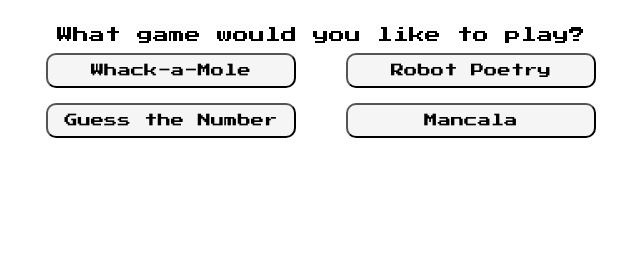
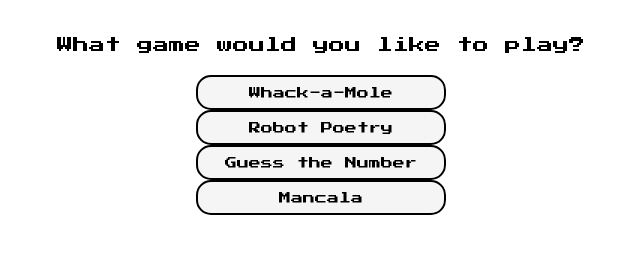
Before and after one commit to bethanyallen42/Webcade, a plain HTML site: page index.html in a window 1280 px wide. Shown: the part 139-392 px from the top of the page, without its empty margins (319-959 px from the left). Drawn offline with Linux system fonts and the light colour scheme.

Commit message:
added home links on games

```diff
--- a/Poem_generator/style.css
+++ b/Poem_generator/style.css
@@ -23,6 +23,7 @@
   text-align: center;
   background-color: var(--card-color);
   padding: 20px;
+  margin-top: 25px;
   border: 5px solid #000;
   border-radius: 10px;
   box-shadow: 0px 0px 13px 5px rgba(0, 0, 0, 0.3);
--- a/Whack-a-Mole/style.css
+++ b/Whack-a-Mole/style.css
@@ -11,7 +11,7 @@
 #whack-a-mole {
   background-color: darkolivegreen;
   border: solid 20px #000;
-  padding: 20px;
+  padding: 10px;
   width: 360px;
   display: flex;
   flex-wrap: wrap;
--- a/index.html
+++ b/index.html
@@ -18,14 +18,17 @@
   <body>
     <h2>Welcome to the</h2>
     <h1>Webcade</h1>
-    <p>What game would you like to play?</p>
+
     <div class="gameContainer">
-      <a href="./Whack-a-Mole/index.html"><button>Whack-a-Mole</button></a>
-      <a href="./Poem_generator/index.html"><button>Robot Poetry</button></a>
-      <a href="./Guess the Number/index.html"
-        ><button>Guess the Number</button></a
-      >
-      <a href="./Mancala/mancalaIndex.html"><button>Mancala</button></a>
+      <p>What game would you like to play?</p>
+      <div class="innerContainer">
+        <a href="./Whack-a-Mole/index.html" class="gameLink">Whack-a-Mole</a>
+        <a href="./Poem_generator/index.html" class="gameLink">Robot Poetry</a>
+        <a href="./Guess the Number/index.html" class="gameLink"
+          >Guess the Number</a
+        >
+        <a href="./Mancala/mancalaIndex.html" class="gameLink">Mancala</a>
+      </div>
     </div>
   </body>
 </html>
--- a/site.css
+++ b/site.css
@@ -30,21 +30,22 @@
   flex-flow: row wrap;
   justify-content: space-around;
   align-items: space-around;
-  width: 600px;
-  height: 100px;
+  width: 60vw;
+  height: 200px;
 }
 
-button {
+a {
+  color: black;
   font-family: "Press Start 2P", cursive;
+  font-size: 12px;
+  text-decoration: none;
   padding: 8px;
   width: 250px;
-  border-radius: 10px;
+  border-radius: 15px;
   height: 35px;
   background-color: #f5f5f5;
+  border: 2px solid black;
+  display: flex;
+  justify-content: center;
+  align-items: center;
 }
-
-/* a {
-  color: black;
-  padding: 3px;
-  text-decoration: none;
-} */
--- a/site.js
+++ b/site.js
@@ -1,5 +1,5 @@
 const title = document.querySelector("h1");
-const buttons = document.querySelectorAll("button");
+const buttons = document.querySelectorAll(".gameLink");
 const gameContainer = document.querySelector(".gameContainer");
 
 let colorArray = [
```
Also changed, not shown: Guess the Number/index.html (+1 -0 lines), Mancala/mancalaIndex.html (+1 -0 lines), Poem_generator/index.html (+1 -0 lines), Whack-a-Mole/index.html (+1 -0 lines), 1 other file.
